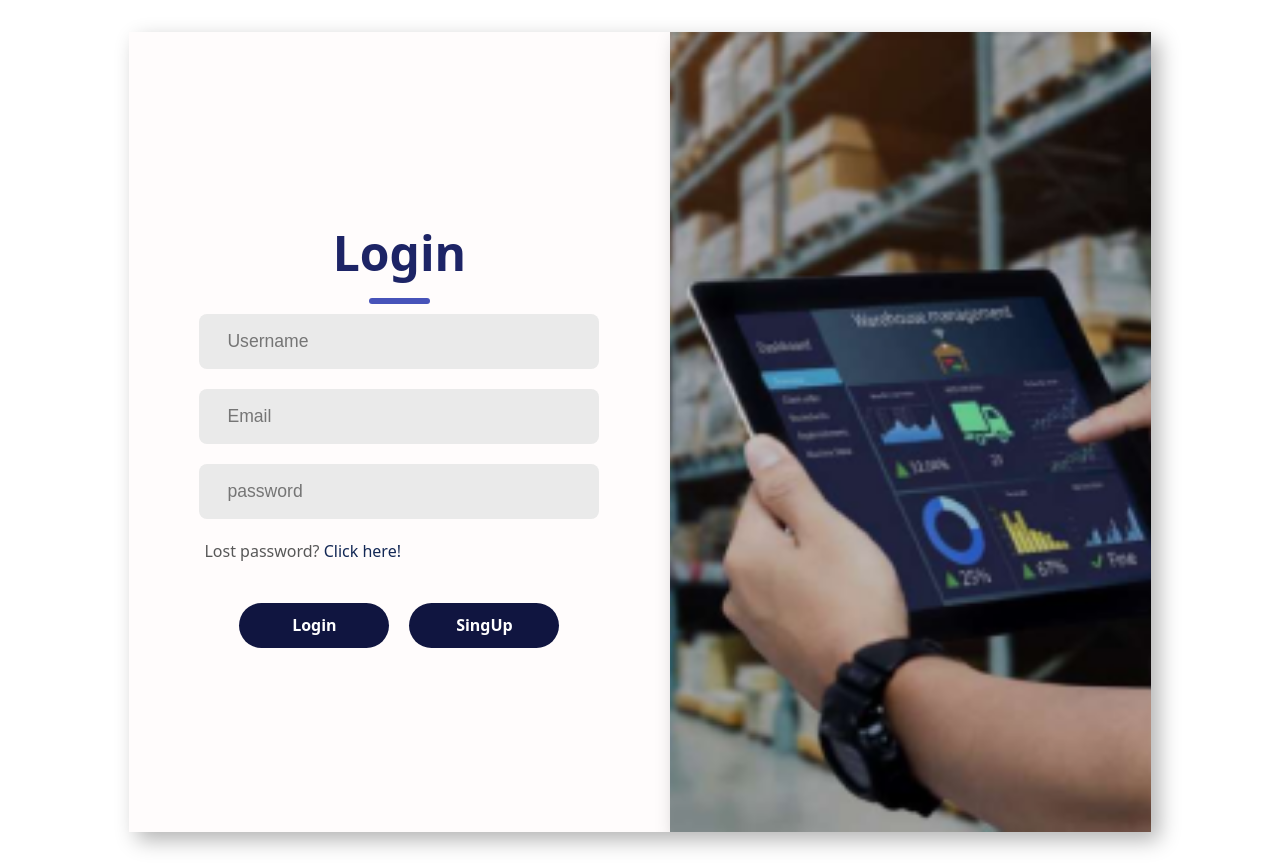
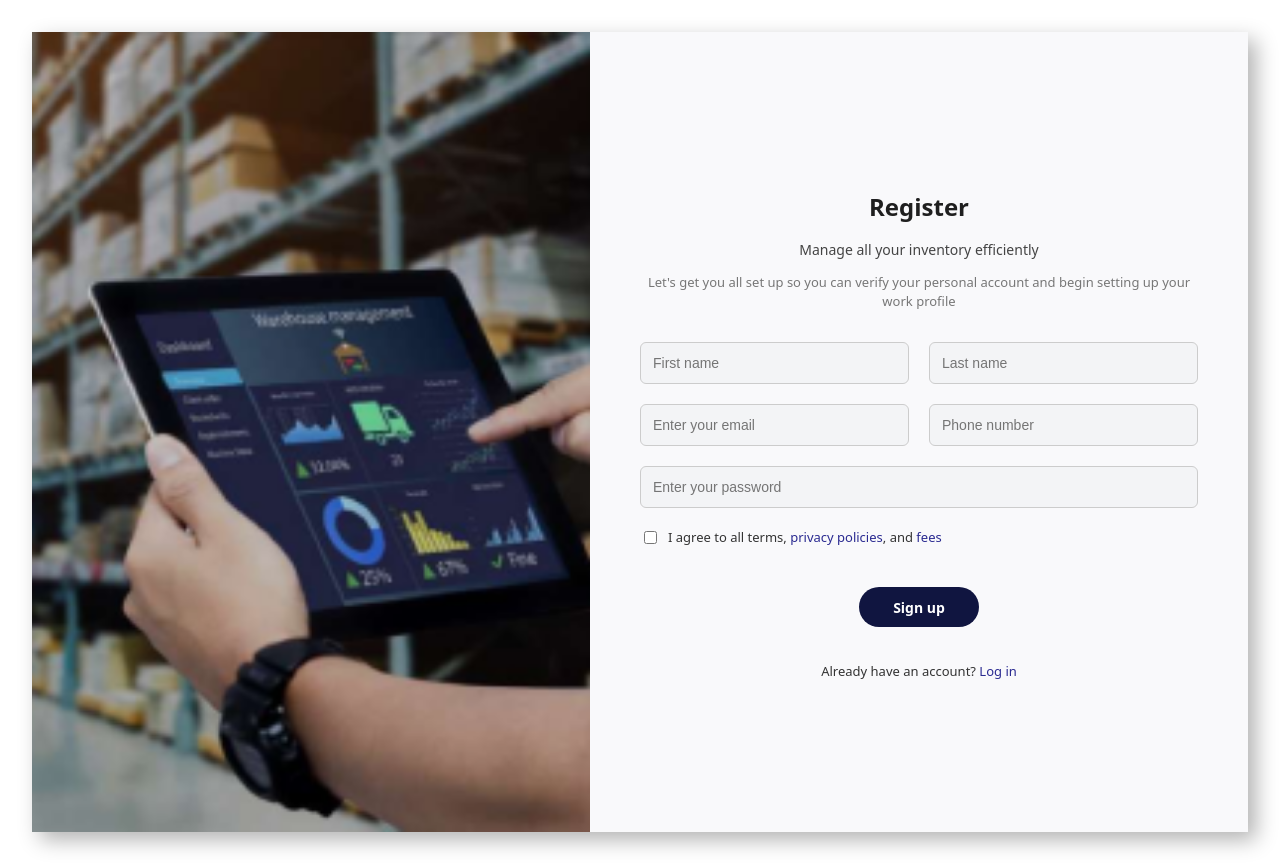
Before and after one commit to IsurikaDaniel/Inventory-System-frontEnd-react-, a React (Vite) app: page / in a window 1280 px wide. Built offline with nearby package versions, Linux system fonts and the light colour scheme.

Commit message:
singup page done

```diff
--- a/src/App.jsx
+++ b/src/App.jsx
@@ -1,10 +1,12 @@
 import React from "react";
-import Login from "./MainComponents/Login";  // Ensure this path is correct
+// import Login from "./MainComponents/Login";
+import SingUp from "./MainComponents/SingUp";
 import "./App.css";
 function App() {
   return (
     <div>
-      <Login />
+      {/* <Login /> */}
+      <SingUp />
     </div>
   );
 }
--- a/src/MainComponents/SingUp.css
+++ b/src/MainComponents/SingUp.css
@@ -0,0 +1,128 @@
+.SingUp-wrapper {
+    display: flex;
+    height: 100vh;
+    width: 100%;
+    overflow: hidden;
+    box-shadow: 8px 8px 20px rgba(0, 0, 0, 0.3);
+    z-index: 2;
+    background: #f9f9fb;
+}
+
+/* Left Image */
+.singup-img {
+    flex: 1;
+    background-color: #f5f5f5;
+    display: flex;
+    align-items: center;
+    justify-content: center;
+    overflow: hidden;
+}
+
+.singup-img img {
+    width: 100%;
+    height: 100%;
+    object-fit: cover;
+}
+
+.SingUp-container {
+    flex: 1;
+    padding: 50px;
+    display: flex;
+    flex-direction: column;
+    justify-content: center;
+}
+
+.text {
+    font-size: 24px;
+    font-weight: 600;
+    color: #1f1f1f;
+    margin-bottom: 10px;
+}
+
+.form-subtitle {
+    font-size: 14px;
+    color: #444;
+    font-weight: 500;
+    margin-bottom: 4px;
+}
+
+.form-description {
+    font-size: 13px;
+    color: #777;
+    margin-bottom: 30px;
+}
+
+.Singup-inputs {
+    display: flex;
+    flex-direction: column;
+    gap: 20px;
+}
+
+.input-row {
+    display: flex;
+    gap: 20px;
+}
+
+.input-group {
+    flex: 1;
+    display: flex;
+    flex-direction: column;
+}
+
+.Singup-inputs input{
+    color: black;
+}
+
+.input-group input {
+    height: 40px;
+    padding: 0 12px;
+    border: 1px solid #ccc;
+    border-radius: 6px;
+    background-color: #f3f4f6;
+    outline: none;
+    font-size: 14px;
+}
+
+.input-group.full-width {
+    width: 100%;
+}
+
+.terms {
+    display: flex;
+    align-items: center;
+    font-size: 13px;
+    gap: 8px;
+    color: #333;
+}
+
+.terms a {
+    color: #2a2a91;
+    text-decoration: none;
+}
+
+.submit-container {
+    margin-top: 20px;
+}
+
+.submit {
+    width: 120px;
+    height: 40px;
+    background: #101540;
+    color: white;
+    border: none;
+    border-radius: 30px;
+    font-size: 14px;
+    font-weight: bold;
+    cursor: pointer;
+}
+
+.login-link {
+    font-size: 13px;
+    margin-top: 15px;
+    color: #333;
+}
+
+.login-link a {
+    color: #2a2a91;
+    text-decoration: none;
+}
--- a/src/MainComponents/SingUp.jsx
+++ b/src/MainComponents/SingUp.jsx
@@ -0,0 +1,63 @@
+import React from "react";
+import "../MainComponents/SingUp.css";
+import Singup from "../assets/login.png";
+
+function SingUp() {
+    return (
+        <div className="SingUp-wrapper">
+
+            <div className="singup-img">
+                <img src={Singup} alt="signup visual" />
+            </div>
+
+            <div className="SingUp-container">
+                <div className="singup-header">
+                    <h2 className="text">Register</h2>
+                    <p className="form-subtitle">Manage all your inventory efficiently</p>
+                    <p className="form-description">
+                        Let's get you all set up so you can verify your personal account and begin setting up your work profile
+                    </p>
+                </div>
+
+                <div className="Singup-inputs">
+                    <div className="input-row">
+                        <div className="input-group">
+                            <input type="text" placeholder="First name" />
+                        </div>
+                        <div className="input-group">
+                            <input type="text" placeholder="Last name" />
+                        </div>
+                    </div>
+
+                    <div className="input-row">
+                        <div className="input-group">
+                            <input type="email" placeholder="Enter your email" />
+                        </div>
+                        <div className="input-group">
+                            <input type="text" placeholder="Phone number" />
+                        </div>
+                    </div>
+
+                    <div className="input-group full-width">
+                        <input type="password" placeholder="Enter your password" />
+                    </div>
+
+                    <div className="terms">
+                        <input type="checkbox" id="terms" />
+                        <label htmlFor="terms">
+                            I agree to all terms, <a href="#">privacy policies</a>, and <a href="#">fees</a>
+                        </label>
+                    </div>
+
+                    <div className="submit-container">
+                        <button className="submit">Sign up</button>
+                    </div>
+
+                    <p className="login-link">Already have an account? <a href="#">Log in</a></p>
+                </div>
+            </div>
+        </div>
+    );
+}
+
+export default SingUp;
```
